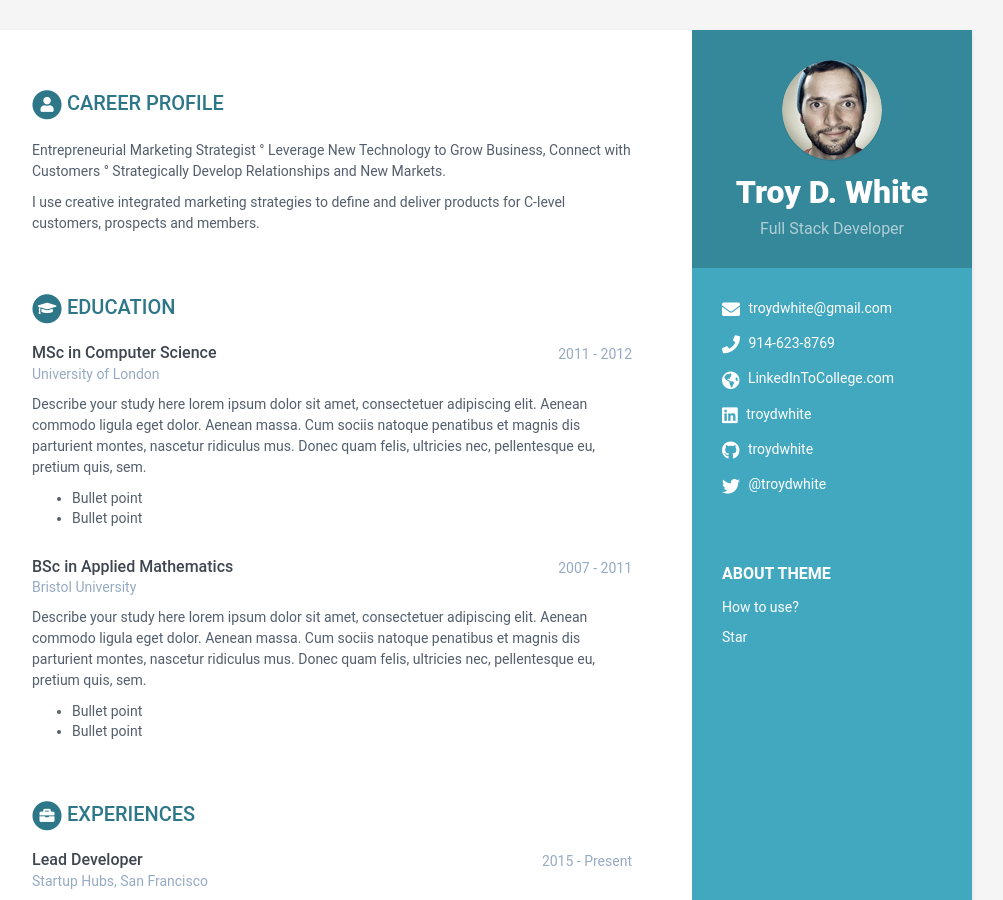
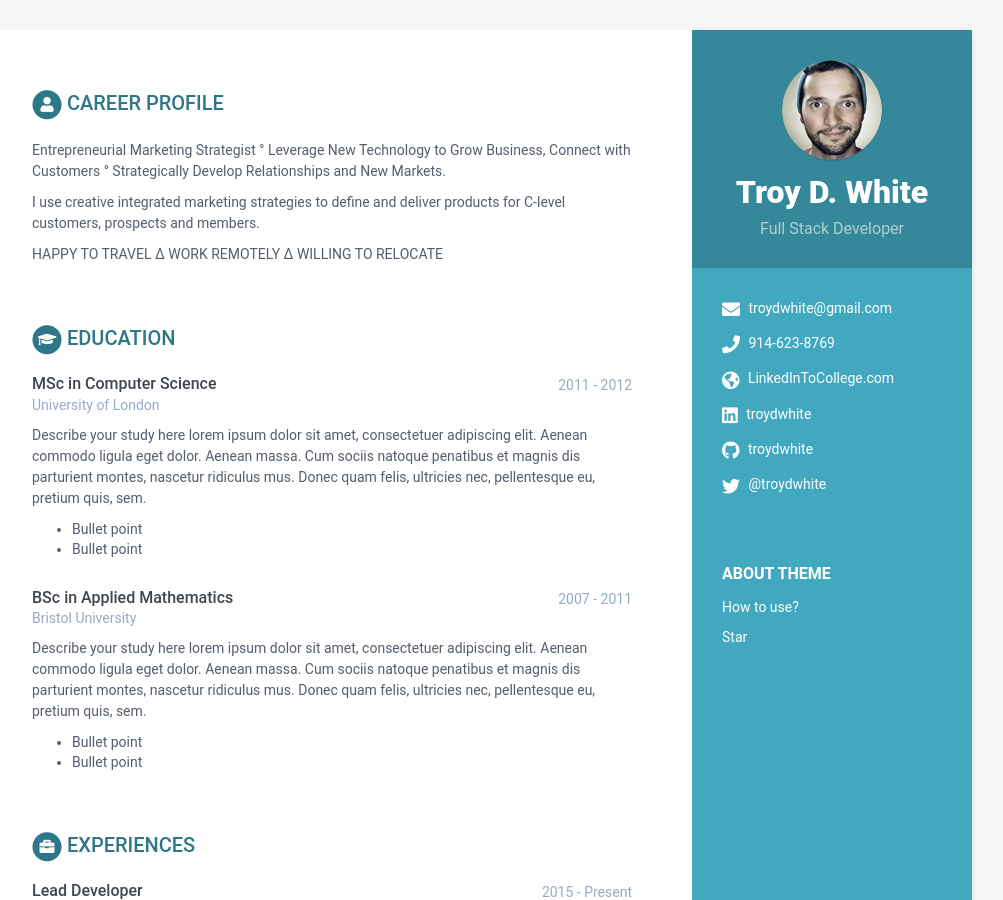
Before and after one commit to CurtComber/resume, a Jekyll site: the page built from index.html, in a window 1280 px wide and 900 px high. Shown: the whole window, without its empty margins (168-1171 px from the left). Built offline with Jekyll 4.4.1, drawn with Linux system fonts in a browser that asks for light colours.

Commit message:
Update data.yml

```diff
--- a/_data/data.yml
+++ b/_data/data.yml
@@ -38,6 +38,8 @@ career-profile:
       Entrepreneurial Marketing Strategist &#176; Leverage New Technology to Grow Business, Connect with Customers &#176; Strategically Develop Relationships and New Markets.
 
       I use creative integrated marketing strategies to define and deliver products for C-level customers, prospects and members.
+
+      HAPPY TO TRAVEL &#916; WORK REMOTELY &#916; WILLING TO RELOCATE
 
 education:
     - degree: MSc in Computer Science
```
